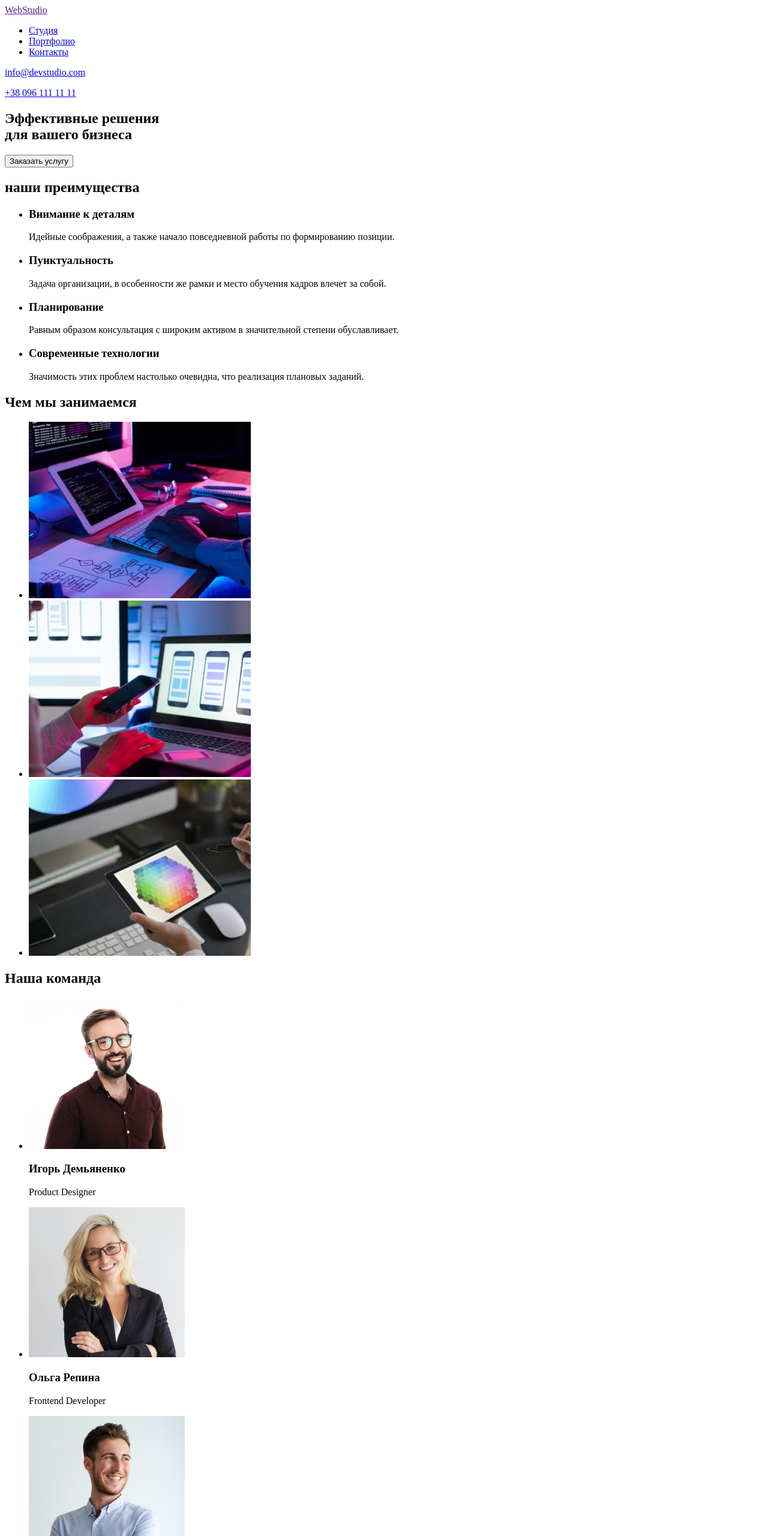
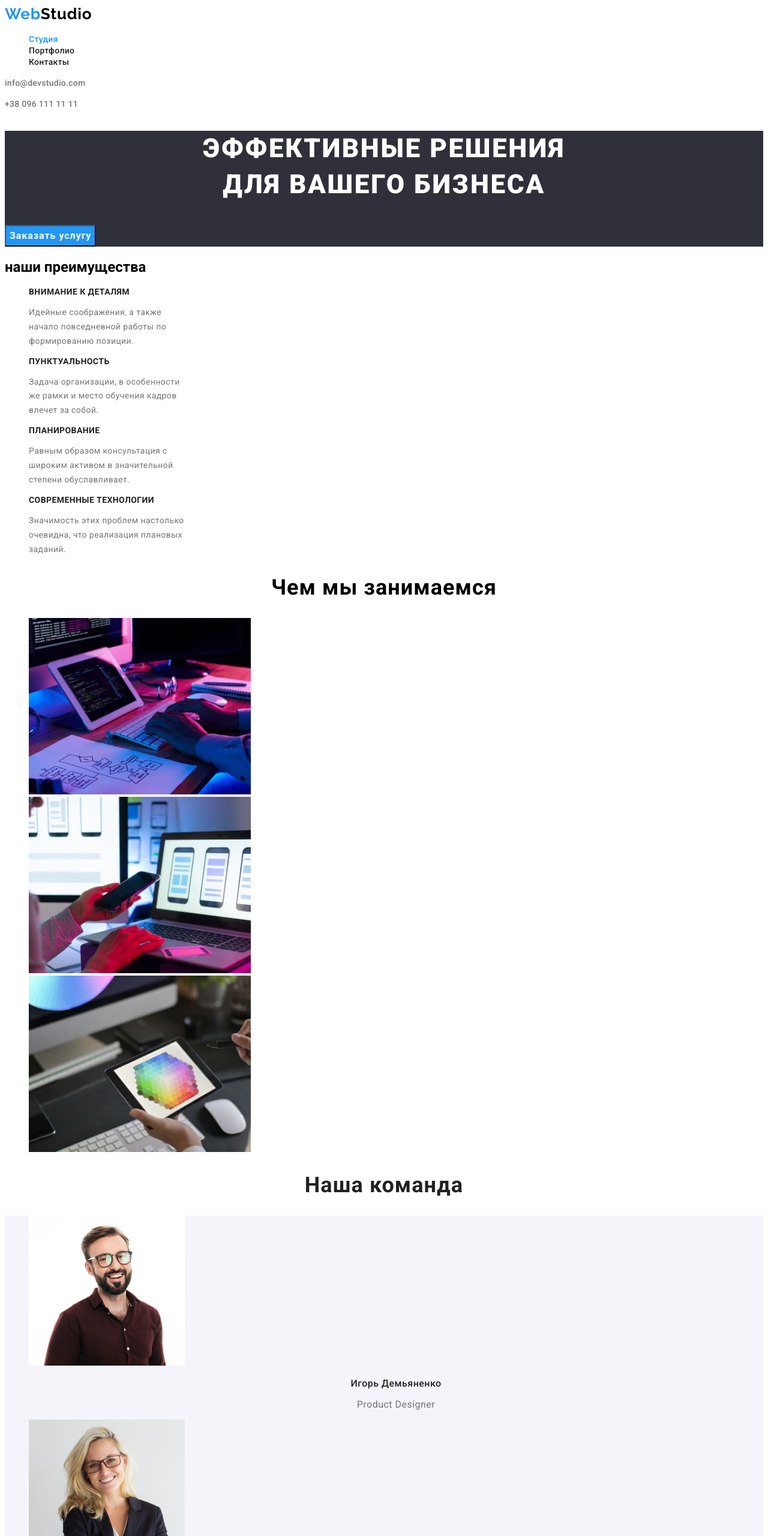
Before and after one commit to alexandr-korotkov/goit-markup-hw-02, a plain HTML site: page index.html in a window 1280 px wide. Shown: the top 2560 px of the page at 60% size. Drawn offline with Linux system fonts and the light colour scheme.

Commit message:
резервная

```diff
--- a/css/styles.css
+++ b/css/styles.css
@@ -0,0 +1,196 @@
+:root {
+  --primary-font-family: "Roboto", sans-serif;
+  --secondary-font-family: "Raleway", sans-serif;
+  --primary-text-color: #212121;
+  --secondary-text-color: #757575;
+  --primary-bg-color: #ffffff;
+  --accent-button-color: #2196f3;
+  --accent-hero-button-color: #188ce8;
+  --bg-button-color: #f5f4fa;
+  --bg-hero-footer-color: #2f303a;
+}
+body {
+  background-color: var(--primary-bg-color);
+  font-family: var(--primary-font-family);
+}
+.list {
+  list-style: none;
+}
+.link {
+  text-decoration: none;
+}
+/* =====HEADER==== */
+.site-logo {
+  color: var(--accent-button-color);
+  font-family: var(--secondary-font-family);
+  font-weight: 700;
+  font-size: 26px;
+  line-height: 1.19;
+  letter-spacing: 0.03em;
+}
+.site-nav .nav-link {
+  color: var(--primary-text-color);
+  font-weight: 500;
+  font-size: 14px;
+  line-height: 1.14;
+  letter-spacing: 0.02em;
+}
+.nav-link:hover,
+.nav-link:focus {
+  color: var(--accent-button-color);
+}
+.site-nav .current {
+  color: var(--accent-button-color);
+}
+.contacts-link {
+  color: var(--secondary-text-color);
+  font-weight: 500;
+  font-size: 14px;
+  line-height: 1.14;
+  letter-spacing: 0.02em;
+}
+.contacts-link:hover,
+.contacts-link:focus {
+  color: var(--accent-button-color);
+}
+/* =====HEADER end==== */
+/* ===HERO=== */
+.hero-box {
+  background-color: var(--bg-hero-footer-color);
+}
+.hero-title {
+  color: var(--primary-bg-color);
+  font-weight: 900;
+  font-size: 44px;
+  line-height: 1.36;
+  text-align: center;
+  letter-spacing: 0.06em;
+  text-transform: uppercase;
+}
+.hero-button {
+  color: var(--primary-bg-color);
+  background-color: var(--accent-button-color);
+  font-family: inherit;
+  font-weight: 700;
+  font-size: 16px;
+  line-height: 1.9;
+  display: flex;
+  align-items: center;
+  text-align: center;
+  letter-spacing: 0.06em;
+}
+.hero-button:hover {
+  color: var(--primary-bg-color);
+  background-color: var(--accent-hero-button-color);
+  cursor: pointer;
+}
+/* ===HERO End */
+/* ===ПРЕИМУЩЕСТВА=== */
+.features-title {
+  color: var(--primary-text-color);
+  font-weight: 700;
+  font-size: 14px;
+  line-height: 1.14;
+  letter-spacing: 0.03em;
+  text-transform: uppercase;
+}
+.features-text {
+  color: var(--secondary-text-color);
+  font-size: 14px;
+  line-height: 1.71;
+  letter-spacing: 0.03em;
+}
+/* ===ПРЕИМУЩЕСТВА END=== */
+/* ===Чем мы занимаемся=== */
+.our-works-title {
+  font-weight: 700;
+  font-size: 36px;
+  line-height: 1.17;
+  text-align: center;
+  letter-spacing: 0.03em;
+}
+/* ===Чем мы занимаемся END */
+/* ===TEAM=== */
+.team-box-title {
+  color: var(--primary-text-color);
+  font-weight: 700;
+  font-size: 36px;
+  line-height: 1.17;
+  text-align: center;
+  letter-spacing: 0.03em;
+}
+.team-member {
+  color: var(--primary-text-color);
+  font-weight: 500;
+  font-size: 16px;
+  line-height: 1.19;
+  text-align: center;
+  letter-spacing: 0.03em;
+}
+.member-description {
+  color: var(--secondary-text-color);
+  font-size: 16px;
+  line-height: 1.19;
+  text-align: center;
+  letter-spacing: 0.03em;
+}
+.team-item {
+  background-color: var(--bg-button-color);
+}
+/* ===TEAM end=== */
+/* ===PORTFOLIO BUTTON=== */
+.portfolio-filter-button {
+  color: var(--primary-text-color);
+  background-color: var(--bg-button-color);
+  font-family: inherit;
+  font-weight: 500;
+  font-size: 16px;
+  line-height: 1.6;
+  text-align: center;
+  letter-spacing: 0.03em;
+}
+.portfolio-filter-button:hover,
+.portfolio-filter-button:focus {
+  color: var(--primary-bg-color);
+  background-color: var(--accent-button-color);
+  cursor: pointer;
+}
+/* ===PORTFOLIO BUTTON END=== */
+/* ===portfolio gallery title=== */
+.portfolio-gallery-title {
+  color: var(--primary-text-color);
+  font-weight: 700;
+  font-size: 18px;
+  line-height: 2;
+  letter-spacing: 0.06em;
+}
+.portfolio-gallery-text {
+  color: var(--secondary-text-color);
+  font-size: 16px;
+  line-height: 1.9;
+  letter-spacing: 0.03em;
+}
+/* ===portfolio gallery title END */
+/* ===FOOTER=== */
+.footer-box {
+  background-color: var(--bg-hero-footer-color);
+}
+.footer-logo {
+  color: var(--accent-button-color);
+  font-family: var(--secondary-font-family);
+  font-weight: 700;
+  font-size: 26px;
+  line-height: 1.19;
+  letter-spacing: 0.03em;
+}
+.address-link {
+  color: var(--primary-bg-color);
+  font-size: 14px;
+  line-height: 1.71;
+  letter-spacing: 0.03em;
+}
+.address-link:hover,
+.address-link:focus {
+  color: var(--accent-button-color);
+}
+/* FOOTER END=== */
--- a/index.html
+++ b/index.html
@@ -4,6 +4,7 @@
     <meta charset="UTF-8" />
     <title>WebStudio</title>
     <link rel="preconnect" href="https://fonts.googleapis.com" />
+    <link rel="preconnect" href="https://fonts.gstatic.com" crossorigin />
     <link
       href="https://fonts.googleapis.com/css2?family=Raleway:wght@700&family=Roboto:wght@400;500;700;900&display=swap"
       rel="stylesheet"
@@ -13,26 +14,28 @@
   <body>
     <header>
       <nav class="site-nav">
-        <a class="site-logo" href="">WebStudio</a>
-        <ul class="site-nav-item">
+        <a class="site-logo link" href="">Web<span style="color: black">Studio</a>
+        <ul class="site-nav-item list">
           <li class="site-nav-item-link">
-            <a class="nav-link current" href="index.html">Студия</a>
+            <a class="nav-link current link" href="index.html">Студия</a>
           </li>
           <li class="site-nav-item-link">
-            <a class="nav-link" href="./portfolio.html">Портфолио</a>
+            <a class="nav-link link" href="./portfolio.html">Портфолио</a>
           </li>
           <li class="site-nav-item-link">
-            <a class="nav-link" href="Контакты">Контакты</a>
+            <a class="nav-link link" href="Контакты">Контакты</a>
           </li>
         </ul>
       </nav>
       <p class="contacts">
-        <a class="contacts-link" href="mailto:info@devstudio.com"
+        <a class="contacts-link link" href="mailto:info@devstudio.com"
           >info@devstudio.com</a
         >
       </p>
       <p class="contacts">
-        <a class="contacts-link" href="tel:+380961111111">+38 096 111 11 11</a>
+        <a class="contacts-link link" href="tel:+380961111111"
+          >+38 096 111 11 11</a
+        >
       </p>
     </header>
     <main>
@@ -45,40 +48,40 @@
       </section>
       <section class="features-box">
         <h2 class="hiden-title">наши преимущества</h2>
-        <ul class="features-item">
+        <ul class="features-item list">
           <li class="features">
             <h3 class="features-title">Внимание к деталям</h3>
             <p class="features-text">
-              Идейные соображения, а также начало повседневной работы по
+              Идейные соображения, а также<br /> начало повседневной работы по<br />
               формированию позиции.
             </p>
           </li>
           <li class="features">
             <h3 class="features-title">Пунктуальность</h3>
             <p class="features-text">
-              Задача организации, в особенности же рамки и место обучения кадров
+              Задача организации, в особенности<br /> же рамки и место обучения кадров<br />
               влечет за собой.
             </p>
           </li>
           <li class="features">
             <h3 class="features-title">Планирование</h3>
             <p class="features-text">
-              Равным образом консультация с широким активом в значительной
+              Равным образом консультация с<br /> широким активом в значительной<br />
               степени обуславливает.
             </p>
           </li>
           <li class="features">
             <h3 class="features-title">Современные технологии</h3>
             <p class="features-text">
-              Значимость этих проблем настолько очевидна, что реализация
-              плановых заданий.
+              Значимость этих проблем настолько<br /> очевидна, что реализация
+              плановых<br /> заданий.
             </p>
           </li>
         </ul>
       </section>
       <section class="our-works-box">
         <h2 class="our-works-title">Чем мы занимаемся</h2>
-        <ul class="our-works-item">
+        <ul class="our-works-item list">
           <li class="our-works">
             <img
               class="our-works-img"
@@ -107,7 +110,7 @@
       </section>
       <section class="team-box">
         <h2 class="team-box-title">Наша команда</h2>
-        <ul class="team-item">
+        <ul class="team-item list">
           <li class="team">
             <img
               class="team-img"
@@ -116,7 +119,7 @@
               width="260"
             />
             <h3 class="team-member">Игорь Демьяненко</h3>
-            <p class="team-description" lang="en">Product Designer</p>
+            <p class="member-description" lang="en">Product Designer</p>
           </li>
           <li class="team">
             <img
@@ -126,7 +129,7 @@
               width="260"
             />
             <h3 class="team-member">Ольга Репина</h3>
-            <p class="team-description" lang="en">Frontend Developer</p>
+            <p class="member-description" lang="en">Frontend Developer</p>
           </li>
           <li class="team">
             <img
@@ -136,7 +139,7 @@
               width="260"
             />
             <h3 class="team-member">Николай Тарасов</h3>
-            <p class="team-description" lang="en">Marketing</p>
+            <p class="member-description" lang="en">Marketing</p>
           </li>
           <li class="team">
             <img
@@ -146,30 +149,30 @@
               width="260"
             />
             <h3 class="team-member">Михаил Ермаков</h3>
-            <p class="team-description" lang="en">UI Designer</p>
+            <p class="member-description" lang="en">UI Designer</p>
           </li>
         </ul>
       </section>
     </main>
     <footer class="footer-box">
-      <a class="footer-logo" href="">WebStudio</a>
+      <a class="footer-logo link" href="">Web<span style="color: white">Studio</a>
       <address class="address-contacts">
-        <ul class="address-item">
+        <ul class="address-item list">
           <li class="address">
             <a
-              class="address-link"
+              class="address-link link"
               href="https://www.google.com/maps/d/viewer?msa=0&mid=10uSM3H-mIU3GznYo2szRIEphczw&ll=50.42732700000004%2C30.538092&z=17"
               target="_blank"
               >г. Киев, пр-т Леси Украинки, 26
             </a>
           </li>
           <li class="contacts">
-            <a class="contacts-link" href="mailto:info@example.com"
+            <a class="contacts-link link" href="mailto:info@example.com"
               >info@example.com</a
             >
           </li>
           <li class="contacts">
-            <a class="contacts-link" href="tel:+380961111111"
+            <a class="contacts-link link" href="tel:+380961111111"
               >+38 096 111 11 11</a
             >
           </li>
```
Also changed, not shown: portfolio.html (+22 -19 lines).
